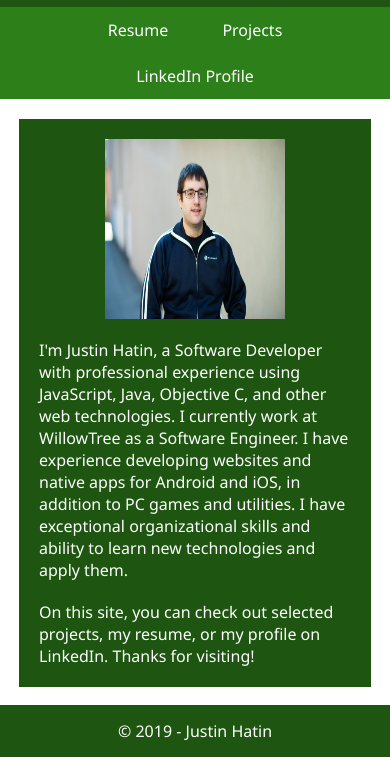
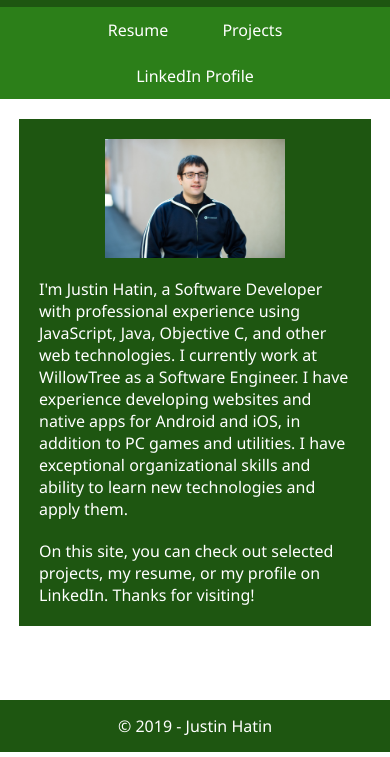
Before and after one commit to jhatin94/Personal-Website, a plain HTML site: page index.html in a window 390 px wide. Shown: the part 92-849 px from the top of the page. Drawn offline with Linux system fonts and the light colour scheme.

Commit message:
Updates id #profile to aspect ratio scale the image

```diff
--- a/Content/Site.css
+++ b/Content/Site.css
@@ -156,8 +156,10 @@ a {
     #profile {
         margin: auto;
         display: block;
-        width: 200px;
-        height: 200px;
+        max-width: 240px;
+        max-height: 240px;
+        height: auto;
+        width: auto;
     }
 
     .sumText {
@@ -169,8 +171,10 @@ a {
 @media all and (max-width: 500px) {
     /*Home Page*/
     #profile {
-        width: 180px;
-        height: 180px;
+        max-width: 180px;
+        max-height: 180px;
+        height: auto;
+        width: auto;
     }
 
     /*Projects Page*/
@@ -225,8 +229,10 @@ a {
 
     /*Home Page*/
     #profile {
-        width: 150px;
-        height: 150px;
+        max-width: 150px;
+        max-height: 150px;
+        height: auto;
+        width: auto;
     }
 
     /*Projects Page*/
```
